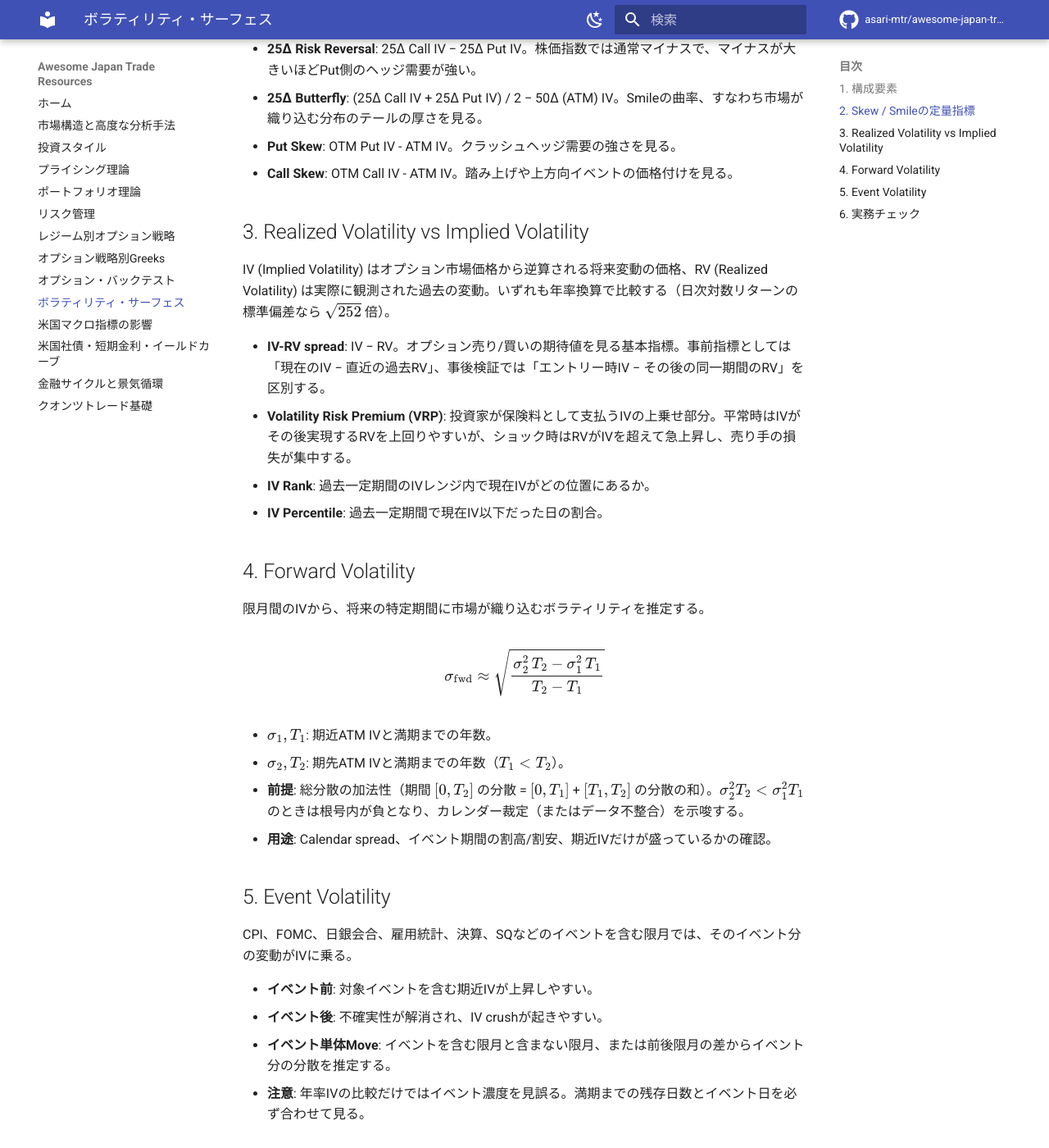
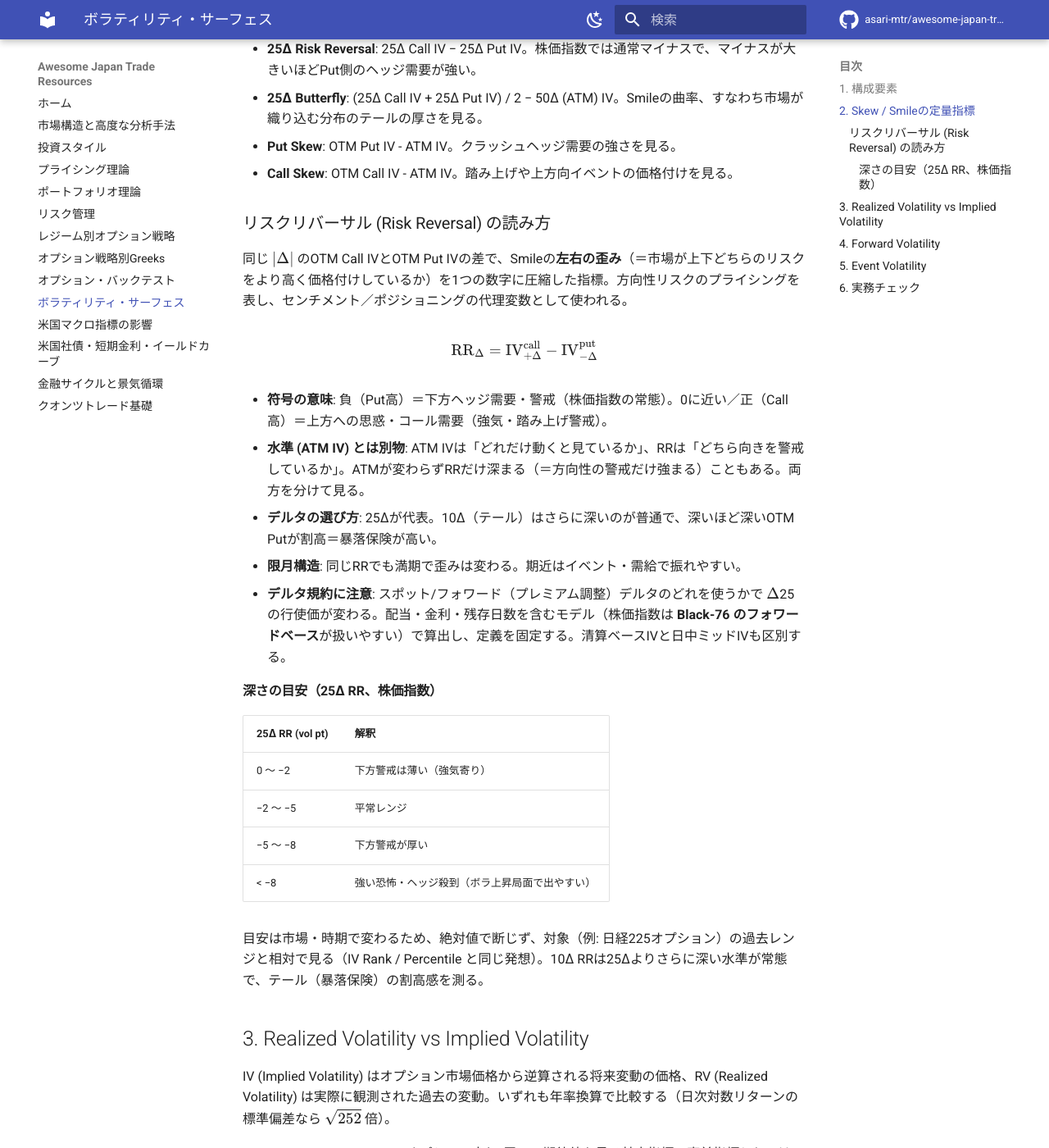
Before and after one commit to asari-mtr/awesome-japan-trade, an MkDocs documentation site: the page built from docs/volatility_surface.md, in a window 1280 px wide and 1400 px high, scrolled down 631 px. Shown: the whole window at 82% size. Built offline with MkDocs 1.6.1 and Material for MkDocs 9.7.7, drawn with Linux system fonts in a browser that asks for light colours; comment, search, counter and statistics services are not loaded.

Commit message:
docs(volatility_surface): リスクリバーサル(RR)を用語として拡充
Skew/Smile節の25Δ RRを、読み方つきの用語エントリに拡充。
符号の意味・水準(ATM IV)との違い・デルタ/限月・デルタ規約の注意・
25Δ深さの目安テーブル(株価指数)・10Δテールの位置づけを追加。

Co-Authored-By: Claude Opus 4.8 <noreply@anthropic.com>

```diff
--- a/docs/volatility_surface.md
+++ b/docs/volatility_surface.md
@@ -22,6 +22,29 @@ Volatility Surfaceは、権利行使価格方向のSmile/Skewと、限月方向
 - **25Δ Butterfly**: (25Δ Call IV + 25Δ Put IV) / 2 − 50Δ (ATM) IV。Smileの曲率、すなわち市場が織り込む分布のテールの厚さを見る。
 - **Put Skew**: OTM Put IV - ATM IV。クラッシュヘッジ需要の強さを見る。
 - **Call Skew**: OTM Call IV - ATM IV。踏み上げや上方向イベントの価格付けを見る。
+
+### リスクリバーサル (Risk Reversal) の読み方
+
+同じ $|\Delta|$ のOTM Call IVとOTM Put IVの差で、Smileの**左右の歪み**（＝市場が上下どちらのリスクをより高く価格付けしているか）を1つの数字に圧縮した指標。方向性リスクのプライシングを表し、センチメント／ポジショニングの代理変数として使われる。
+
+$$\text{RR}_{\Delta} = \text{IV}^{\text{call}}_{+\Delta} - \text{IV}^{\text{put}}_{-\Delta}$$
+
+- **符号の意味**: 負（Put高）＝下方ヘッジ需要・警戒（株価指数の常態）。0に近い／正（Call高）＝上方への思惑・コール需要（強気・踏み上げ警戒）。
+- **水準 (ATM IV) とは別物**: ATM IVは「どれだけ動くと見ているか」、RRは「どちら向きを警戒しているか」。ATMが変わらずRRだけ深まる（＝方向性の警戒だけ強まる）こともある。両方を分けて見る。
+- **デルタの選び方**: 25Δが代表。10Δ（テール）はさらに深いのが普通で、深いほど深いOTM Putが割高＝暴落保険が高い。
+- **限月構造**: 同じRRでも満期で歪みは変わる。期近はイベント・需給で振れやすい。
+- **デルタ規約に注意**: スポット/フォワード（プレミアム調整）デルタのどれを使うかで $\Delta$25 の行使価が変わる。配当・金利・残存日数を含むモデル（株価指数は **Black-76 のフォワードベース**が扱いやすい）で算出し、定義を固定する。清算ベースIVと日中ミッドIVも区別する。
+
+#### 深さの目安（25Δ RR、株価指数）
+
+| 25Δ RR (vol pt) | 解釈 |
+| :--- | :--- |
+| 0 〜 −2 | 下方警戒は薄い（強気寄り） |
+| −2 〜 −5 | 平常レンジ |
+| −5 〜 −8 | 下方警戒が厚い |
+| < −8 | 強い恐怖・ヘッジ殺到（ボラ上昇局面で出やすい） |
+
+目安は市場・時期で変わるため、絶対値で断じず、対象（例: 日経225オプション）の過去レンジと相対で見る（IV Rank / Percentile と同じ発想）。10Δ RRは25Δよりさらに深い水準が常態で、テール（暴落保険）の割高感を測る。
 
 ## 3. Realized Volatility vs Implied Volatility
 
```
